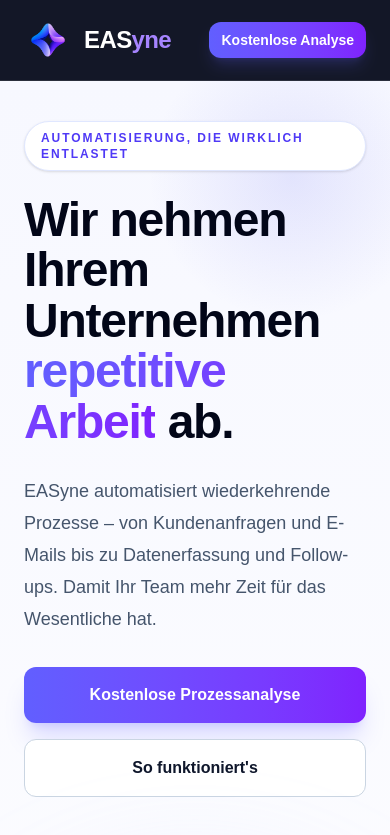
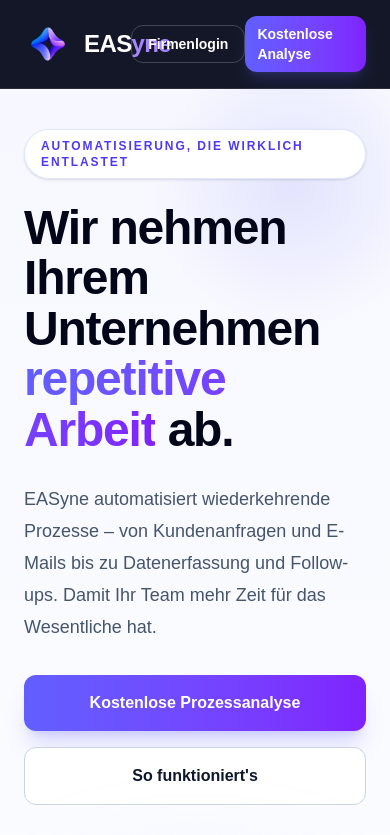
Before and after one commit to EASyne/easyne, a Next.js app: page / in a window 390 px wide. Shown: the top 835 px of the page. Built offline with nearby package versions, Linux system fonts and the light colour scheme.

Commit message:
Show company login button on mobile

```diff
--- a/app/page.tsx
+++ b/app/page.tsx
@@ -100,7 +100,7 @@
 
           <a
   href="/login"
-  className="hidden sm:inline-flex rounded-xl border border-white/20 px-4 py-2 text-sm font-semibold text-white transition hover:bg-white/10"
+  className="inline-flex rounded-xl border border-white/20 px-4 py-2 text-sm font-semibold text-white transition hover:bg-white/10"
 >
   Firmenlogin
 </a>
```
